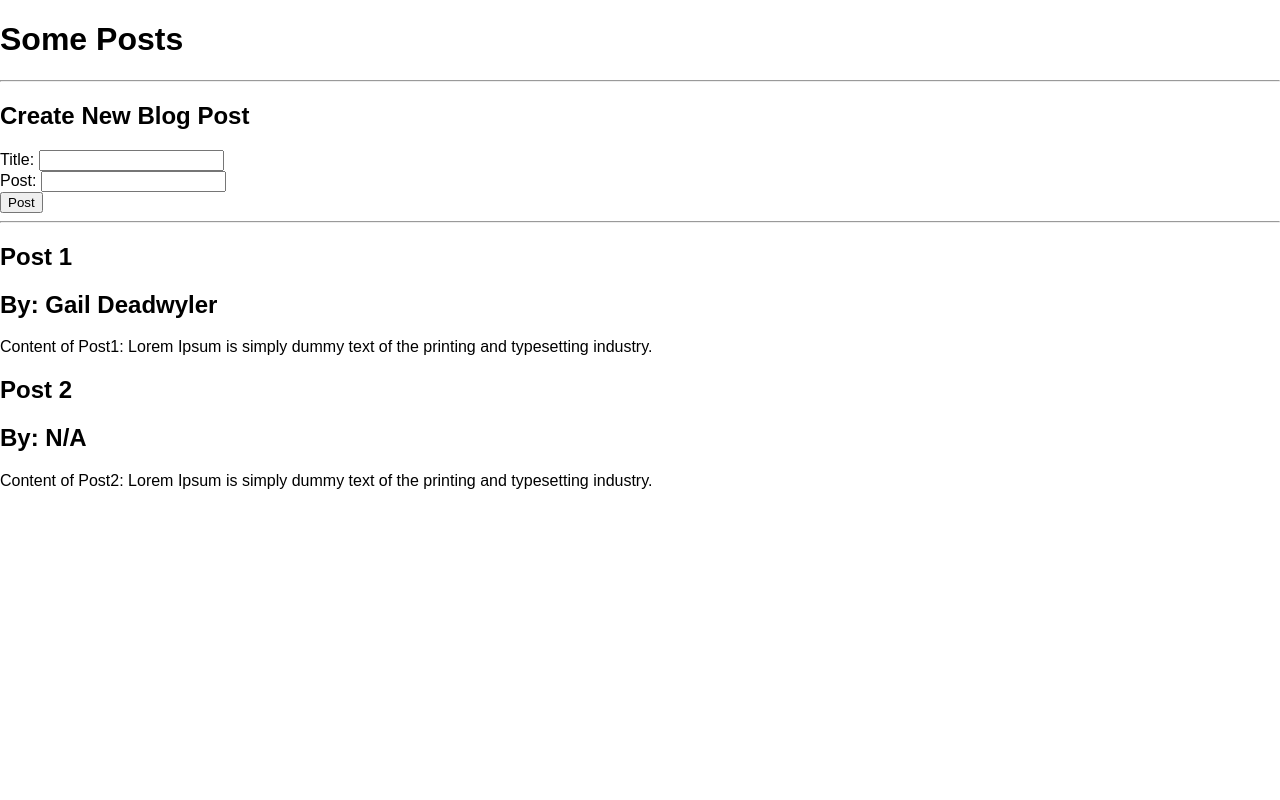
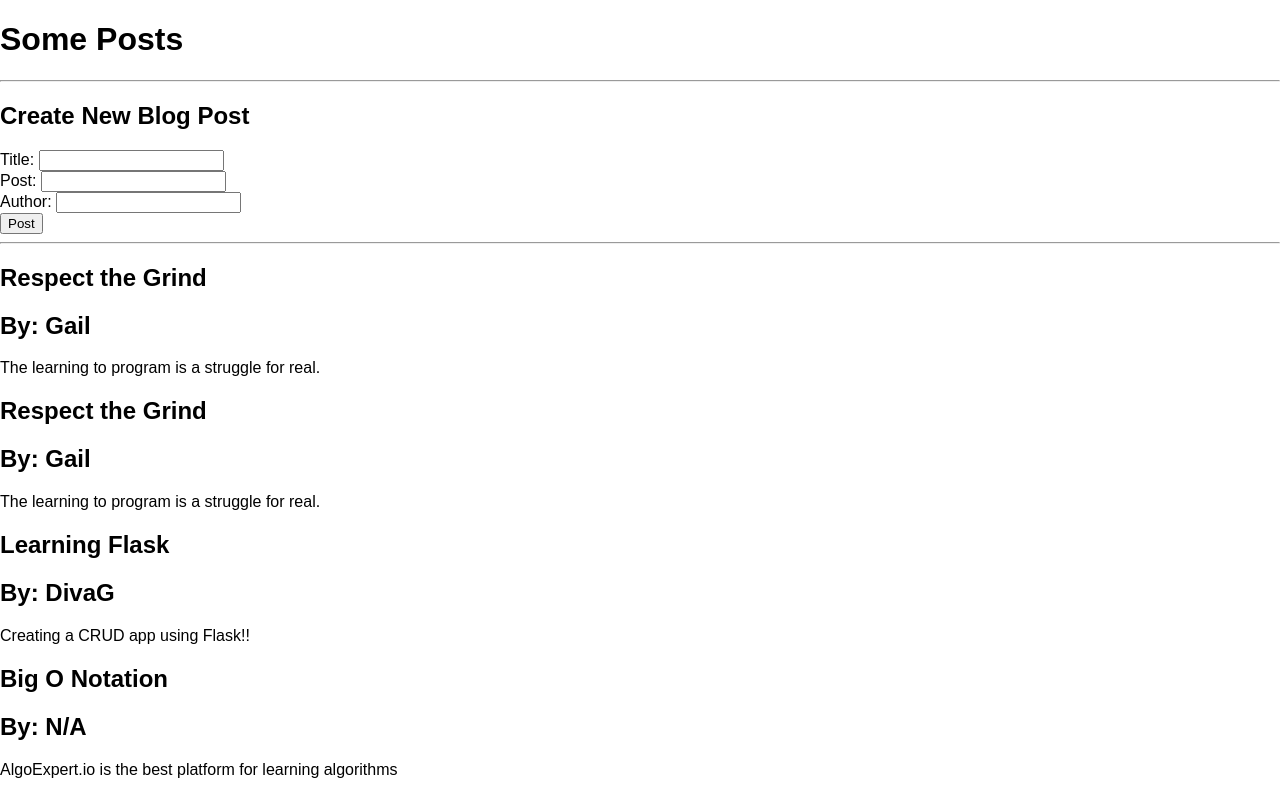
Before and after one commit to Gail-Deadwyler/Blog_Project, a Flask app: page /posts in a window 1280 px wide. Run offline with Flask 2, Linux system fonts and the light colour scheme; data comes from the database, SQL or seed files in the repository; both versions use the stored data as it was after the commit.

Commit message:
db hooked to Front End
app.py - if method is POST, take form data and save to db.  else show all blog posts

```diff
--- a/app.py
+++ b/app.py
@@ -1,4 +1,4 @@
-from flask import Flask, render_template
+from flask import Flask, render_template, request, redirect
 from flask_sqlalchemy import SQLAlchemy
 from datetime import datetime
 
@@ -64,7 +64,18 @@
 
 @app.route('/posts', methods=['GET', 'POST'])
 def posts():
-    return render_template('posts.html', posts=all_posts)
+    # take form data and save to db
+    if request.method == 'POST':
+        post_title = request.form['title']
+        post_content = request.form['content']
+        post_author = request.form['author']
+        new_post = BlogPost(title=post_title, content=post_content, author=post_author)
+        db.session.add(new_post) # only adds data in current session
+        db.session.commit() # permanently saved to db
+        return redirect('/posts')
+    else: # show all the Blog Posts
+        all_posts = BlogPost.query.order_by(BlogPost.date_posted).all()
+        return render_template('posts.html', posts=all_posts)
 
 @app.route('/onlyget', methods=['GET','POST'])
 def only_get():
--- a/templates/posts.html
+++ b/templates/posts.html
@@ -13,6 +13,8 @@
         Title: <input type="text" name="title" id="title">
         <br>
         Post: <input type="text" name="content" id="content">
+        <br>
+        Author: <input type="text" name="author" id="author">
         <br>
         <input type="submit" value="Post">
     </form>
```
Also changed, not shown: posts.db.
